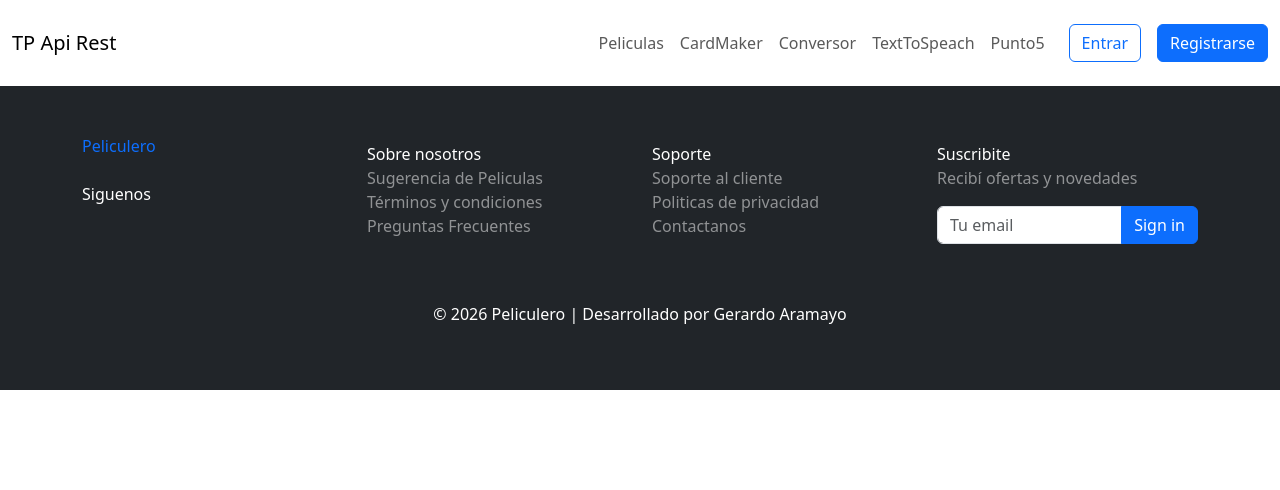
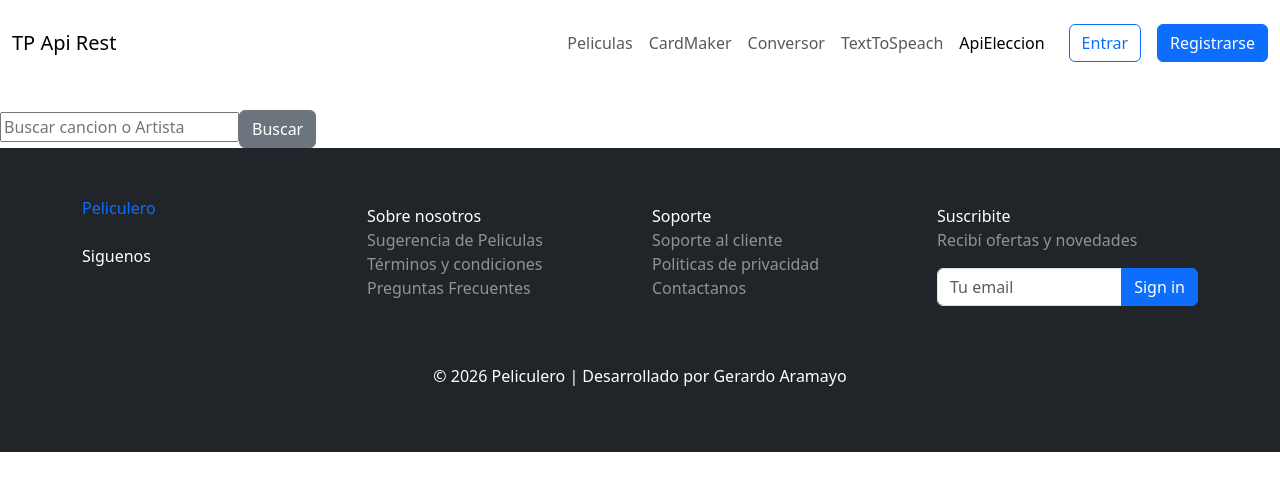
Before and after one commit to GerardoXL/TP_Web_Service, an Angular app: page /buscarMusica in a window 1280 px wide. Before the commit this address led to /. Shown: the top 490 px of the page. Built offline with nearby package versions, Linux system fonts and the light colour scheme.

Commit message:
consigna E completa -GerardoAramayo

```diff
--- a/src/app/app.routes.ts
+++ b/src/app/app.routes.ts
@@ -3,6 +3,7 @@ import { PeliculasComponent } from './components/peliculas/peliculas.component';
 import { CardMakerComponent } from './components/card-maker/card-maker.component';
 import { TextToSpeachComponent } from './components/text-to-speach/text-to-speach.component';
 import { ConversorComponent } from './components/conversor/conversor.component';
+import { BuscarMusicaComponent } from './components/buscar-musica/buscar-musica.component';
 
 
 export const routes: Routes = [
@@ -10,4 +11,5 @@ export const routes: Routes = [
     {path: "cardMaker", component: CardMakerComponent},
     {path: "conversor", component: ConversorComponent},
     {path: "textToSpeach", component: TextToSpeachComponent},
+    {path: "buscarMusica", component: BuscarMusicaComponent},
 ];
--- /dev/null
+++ b/src/app/components/buscar-musica/buscar-musica.component.html
@@ -0,0 +1,16 @@
+<div class="busqueda-container mt-4">
+    <input [(ngModel)]="artista" type="text" placeholder="Buscar cancion o Artista">
+    <button (click)="buscarCancion(artista)" class="btn btn-secondary">Buscar</button>
+</div>
+<div class="row">
+    <div class="col-12 col-md-3 col-sm-6 mt-5 card-container" *ngFor="let c of canciones">
+        <div class="card h-100" style="width: 18rem;">
+            <img [src]="c.album.cover_medium" class="card-img-top" alt="...">
+            <div class="card-body">
+                <h5 class="card-title">{{c.title}} {{c.artist.name}}</h5>
+                <audio class="w-100" [src]="c.preview" controls></audio>
+
+            </div>
+        </div>
+    </div>
+</div>
--- /dev/null
+++ b/src/app/components/buscar-musica/buscar-musica.component.ts
@@ -0,0 +1,24 @@
+import { Component } from '@angular/core';
+import { FormsModule } from '@angular/forms';
+import { CommonModule } from '@angular/common';
+import { BuscarMusicaService } from '../../services/buscar-musica.service';
+
+@Component({
+  selector: 'app-buscar-musica',
+  imports: [CommonModule,FormsModule],
+  templateUrl: './buscar-musica.component.html',
+  styleUrl: './buscar-musica.component.css',
+})
+export class BuscarMusicaComponent {
+  constructor(private listaCanciones: BuscarMusicaService){
+
+  }
+  artista: string="";
+  canciones: any[]=[]
+  buscarCancion(artista: string){
+    this.listaCanciones.buscarMusica(artista).subscribe(
+      (musicaData)=>{
+        this.canciones=musicaData.data;
+    })
+  }
+}
--- a/src/app/components/header/header.component.html
+++ b/src/app/components/header/header.component.html
@@ -43,7 +43,7 @@
 						<a [routerLink]="['textToSpeach']" routerLinkActive="active" class="nav-link" >TextToSpeach</a>
 					</li>
 					<li class="nav-item">
-						<a [routerLink]="['cardMaker']" routerLinkActive="active" class="nav-link">Punto5</a>
+						<a [routerLink]="['buscarMusica']" routerLinkActive="active" class="nav-link">ApiEleccion</a>
 					</li>
 				</ul>
 				<ul class="container-sign mt-3 d-flex list-unstyled gap-3">
--- /dev/null
+++ b/src/app/services/buscar-musica.service.ts
@@ -0,0 +1,23 @@
+import { HttpClient, HttpHeaders } from '@angular/common/http';
+import { Injectable } from '@angular/core';
+import { Observable } from 'rxjs';
+
+@Injectable({
+  providedIn: 'root',
+})
+export class BuscarMusicaService {
+
+  constructor(private http: HttpClient) {
+
+  }
+  buscarMusica(artistaOmusica: string):Observable<any>{
+    let httpOption = {
+      headers: new HttpHeaders({
+        'x-rapidapi-key': '639520cc17mshbc25ffe6df8b0a3p1002acjsnad973a795f26',
+        'x-rapidapi-host': 'deezerdevs-deezer.p.rapidapi.com',
+        'Content-Type': 'application/json',
+      })
+    }
+    return this.http.get(`https://deezerdevs-deezer.p.rapidapi.com/search?q=${artistaOmusica}`, httpOption);
+  }
+}
```
Also changed, not shown: src/app/components/buscar-musica/buscar-musica.component.css (added), 2 other files (tests, documents, lock files or other folders).
